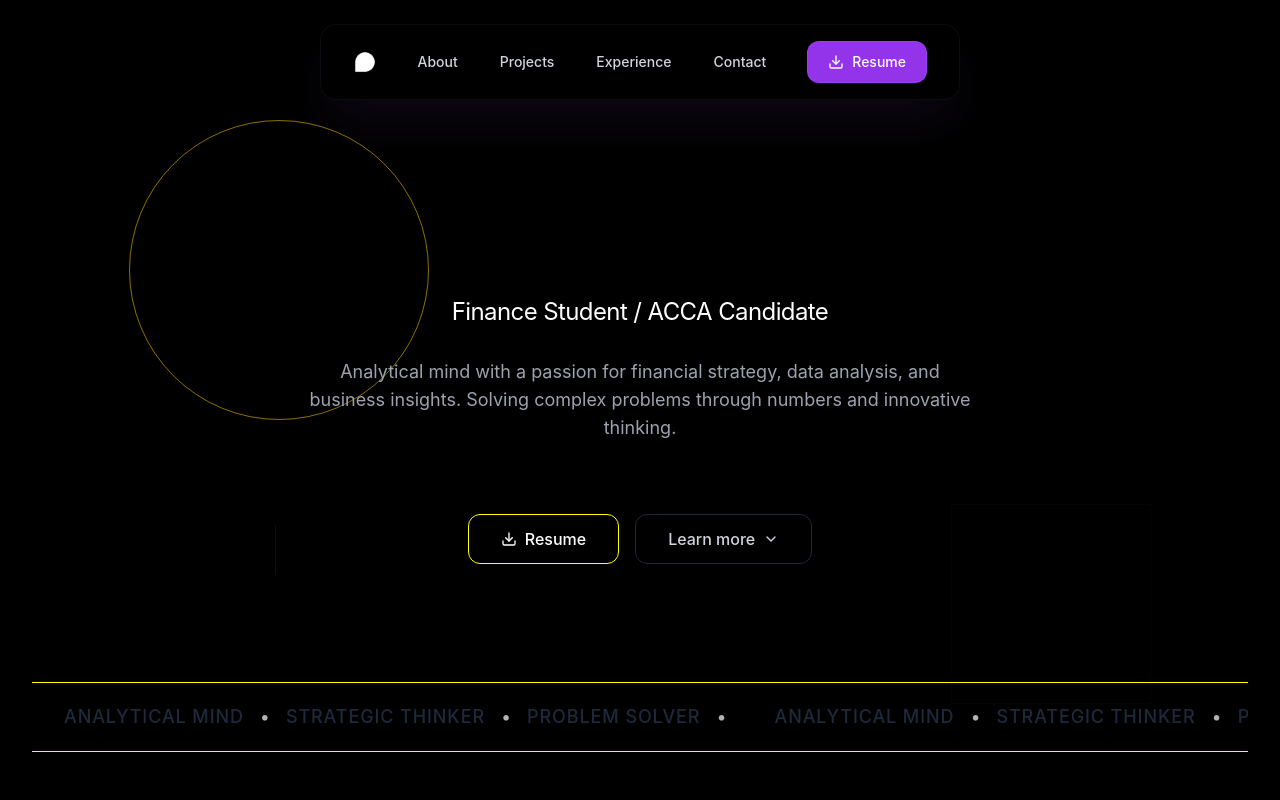
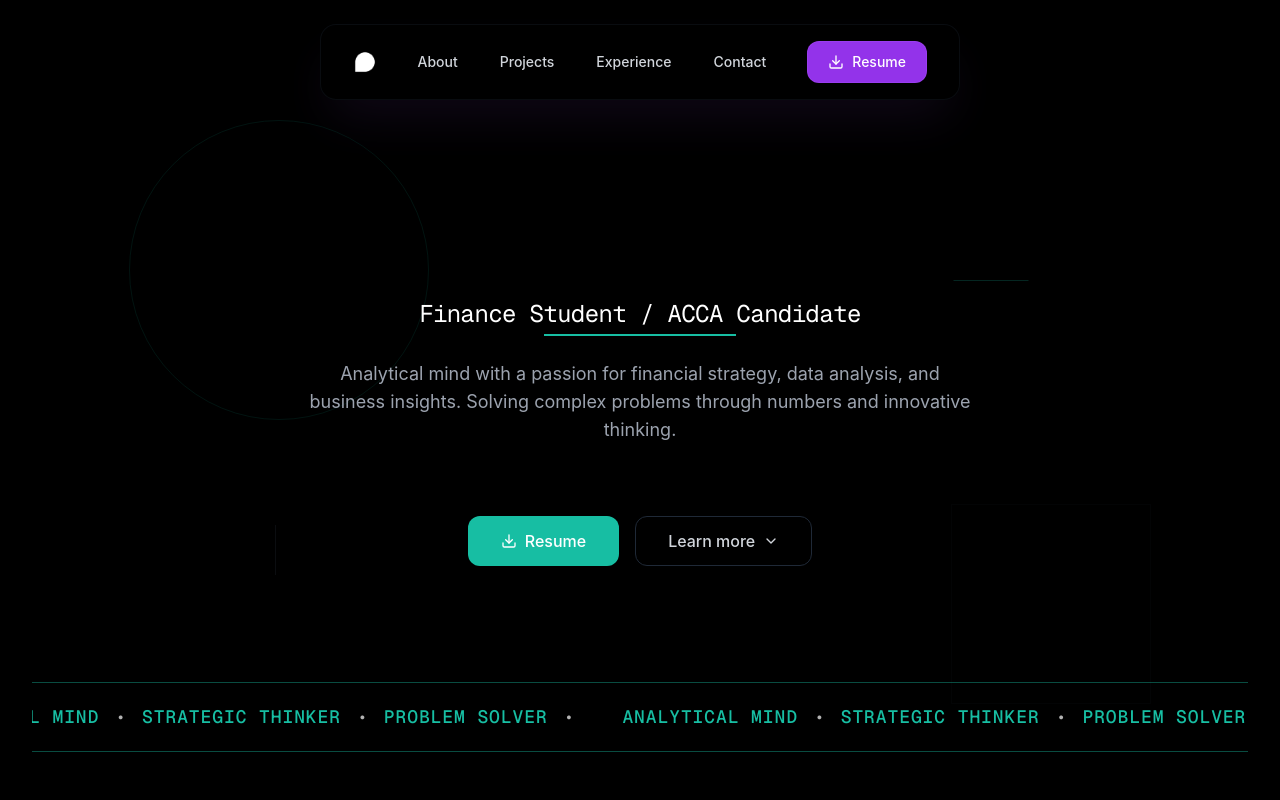
Before and after one commit to aakanksha-singh-hub/devanbansal-portfolio, a React (Vite) app: page / in a window 1280 px wide. Shown: the top 800 px of the page. Built offline with nearby package versions, Linux system fonts and the light colour scheme.

Commit message:
refactor: update Tailwind CSS

```diff
--- a/tailwind.config.ts
+++ b/tailwind.config.ts
@@ -1,4 +1,3 @@
-
 import type { Config } from "tailwindcss";
 
 export default {
@@ -13,195 +12,226 @@ export default {
   theme: {
     container: {
       center: true,
-			padding: '2rem',
+      padding: "2rem",
       screens: {
-				'2xl': '1400px'
-			}
+        "2xl": "1400px",
+      },
     },
     extend: {
       fontFamily: {
-				'playfair': ['Playfair Display', 'serif'],
-				'inter': ['Inter', 'sans-serif'],
+        geist: ["Geist", "Inter", "system-ui", "sans-serif"],
+        "geist-mono": ["Geist Mono", "monospace"],
+        sans: ["Geist", "Inter", "system-ui", "sans-serif"],
+        playfair: ["Playfair Display", "serif"],
+        "playfair-italic": ["Playfair Display", "serif"],
+      },
+      keyframes: {
+        marquee: {
+          "0%": { transform: "translateX(0)" },
+          "100%": { transform: "translateX(-50%)" },
+        },
+      },
+      animation: {
+        marquee: "marquee 40s linear infinite",
       },
       colors: {
-				border: 'hsl(var(--border))',
-				input: 'hsl(var(--input))',
-				ring: 'hsl(var(--ring))',
-				background: 'hsl(var(--background))',
-				foreground: 'hsl(var(--foreground))',
+        border: "hsl(var(--border))",
+        input: "hsl(var(--input))",
+        ring: "hsl(var(--ring))",
+        background: "hsl(var(--background))",
+        foreground: "hsl(var(--foreground))",
         primary: {
-					DEFAULT: 'hsl(var(--primary))',
-					foreground: 'hsl(var(--primary-foreground))'
+          DEFAULT: "hsl(var(--primary))",
+          foreground: "hsl(var(--primary-foreground))",
         },
         secondary: {
-					DEFAULT: 'hsl(var(--secondary))',
-					foreground: 'hsl(var(--secondary-foreground))'
+          DEFAULT: "hsl(var(--secondary))",
+          foreground: "hsl(var(--secondary-foreground))",
+        },
+        teal: {
+          DEFAULT: "#17BEA3",
+          50: "#ECFBF9",
+          100: "#C8F5F0",
+          200: "#91EBE2",
+          300: "#5ADFD2",
+          400: "#29D1C0",
+          500: "#17BEA3",
+          600: "#129986",
+          700: "#0E7568",
+          800: "#09504A",
+          900: "#052A28",
+          950: "#02171A",
         },
         destructive: {
-					DEFAULT: 'hsl(var(--destructive))',
-					foreground: 'hsl(var(--destructive-foreground))'
+          DEFAULT: "hsl(var(--destructive))",
+          foreground: "hsl(var(--destructive-foreground))",
         },
         muted: {
-					DEFAULT: 'hsl(var(--muted))',
-					foreground: 'hsl(var(--muted-foreground))'
+          DEFAULT: "hsl(var(--muted))",
+          foreground: "hsl(var(--muted-foreground))",
         },
         accent: {
-					DEFAULT: 'hsl(var(--accent))',
-					foreground: 'hsl(var(--accent-foreground))'
+          DEFAULT: "hsl(var(--accent))",
+          foreground: "hsl(var(--accent-foreground))",
         },
         popover: {
-					DEFAULT: 'hsl(var(--popover))',
-					foreground: 'hsl(var(--popover-foreground))'
+          DEFAULT: "hsl(var(--popover))",
+          foreground: "hsl(var(--popover-foreground))",
         },
         card: {
-					DEFAULT: 'hsl(var(--card))',
-					foreground: 'hsl(var(--card-foreground))'
+          DEFAULT: "hsl(var(--card))",
+          foreground: "hsl(var(--card-foreground))",
         },
         sidebar: {
-					DEFAULT: 'hsl(var(--sidebar-background))',
-					foreground: 'hsl(var(--sidebar-foreground))',
-					primary: 'hsl(var(--sidebar-primary))',
-					'primary-foreground': 'hsl(var(--sidebar-primary-foreground))',
-					accent: 'hsl(var(--sidebar-accent))',
-					'accent-foreground': 'hsl(var(--sidebar-accent-foreground))',
-					border: 'hsl(var(--sidebar-border))',
-					ring: 'hsl(var(--sidebar-ring))'
+          DEFAULT: "hsl(var(--sidebar-background))",
+          foreground: "hsl(var(--sidebar-foreground))",
+          primary: "hsl(var(--sidebar-primary))",
+          "primary-foreground": "hsl(var(--sidebar-primary-foreground))",
+          accent: "hsl(var(--sidebar-accent))",
+          "accent-foreground": "hsl(var(--sidebar-accent-foreground))",
+          border: "hsl(var(--sidebar-border))",
+          ring: "hsl(var(--sidebar-ring))",
         },
         orange: {
-					50: '#fff7ed',
-					100: '#ffedd5',
-					200: '#fed7aa',
-					300: '#fdba74',
-					400: '#fb923c',
-					500: '#F7931E',
-					600: '#ea580c',
-					700: '#c2410c',
-					800: '#9a3412',
-					900: '#7c2d12',
-					950: '#431407',
+          50: "#fff7ed",
+          100: "#ffedd5",
+          200: "#fed7aa",
+          300: "#fdba74",
+          400: "#fb923c",
+          500: "#F7931E",
+          600: "#ea580c",
+          700: "#c2410c",
+          800: "#9a3412",
+          900: "#7c2d12",
+          950: "#431407",
         },
         blue: {
-					50: '#eff6ff',
-					100: '#dbeafe',
-					200: '#bfdbfe',
-					300: '#93c5fd',
-					400: '#60a5fa',
-					500: '#3B82F6',
-					600: '#2563eb',
-					700: '#1d4ed8',
-					800: '#1e40af',
-					900: '#1e3a8a',
-					950: '#172554',
+          50: "#eff6ff",
+          100: "#dbeafe",
+          200: "#bfdbfe",
+          300: "#93c5fd",
+          400: "#60a5fa",
+          500: "#3B82F6",
+          600: "#2563eb",
+          700: "#1d4ed8",
+          800: "#1e40af",
+          900: "#1e3a8a",
+          950: "#172554",
         },
         slate: {
-					50: '#f8fafc',
-					100: '#f1f5f9',
-					200: '#e2e8f0',
-					300: '#cbd5e1',
-					400: '#94a3b8',
-					500: '#64748b',
-					600: '#475569',
-					700: '#334155',
-					800: '#1e293b',
-					900: '#0f172a',
-					950: '#020617',
+          50: "#f8fafc",
+          100: "#f1f5f9",
+          200: "#e2e8f0",
+          300: "#cbd5e1",
+          400: "#94a3b8",
+          500: "#64748b",
+          600: "#475569",
+          700: "#334155",
+          800: "#1e293b",
+          900: "#0f172a",
+          950: "#020617",
         },
         gray: {
-					50: '#f9fafb',
-					100: '#f3f4f6',
-					200: '#e5e7eb',
-					300: '#d1d5db',
-					400: '#9ca3af',
-					500: '#6b7280',
-					600: '#4b5563',
-					700: '#374151',
-					800: '#1f2937',
-					900: '#111827',
-					950: '#030712',
-				}
+          50: "#f9fafb",
+          100: "#f3f4f6",
+          200: "#e5e7eb",
+          300: "#d1d5db",
+          400: "#9ca3af",
+          500: "#6b7280",
+          600: "#4b5563",
+          700: "#374151",
+          800: "#1f2937",
+          900: "#111827",
+          950: "#030712",
+        },
       },
       borderRadius: {
-				lg: 'var(--radius)',
-				md: 'calc(var(--radius) - 2px)',
-				sm: 'calc(var(--radius) - 4px)'
+        lg: "var(--radius)",
+        md: "calc(var(--radius) - 2px)",
+        sm: "calc(var(--radius) - 4px)",
       },
       keyframes: {
-				'accordion-down': {
+        "accordion-down": {
           from: {
-						height: '0'
+            height: "0",
           },
           to: {
-						height: 'var(--radix-accordion-content-height)'
-					}
+            height: "var(--radix-accordion-content-height)",
           },
-				'accordion-up': {
+        },
+        "accordion-up": {
           from: {
-						height: 'var(--radix-accordion-content-height)'
+            height: "var(--radix-accordion-content-height)",
           },
           to: {
-						height: '0'
-					}
+            height: "0",
           },
-				'fade-in': {
-					'0%': {
-						opacity: '0',
-						transform: 'translateY(20px)'
         },
-					'100%': {
-						opacity: '1',
-						transform: 'translateY(0)'
-					}
+        "fade-in": {
+          "0%": {
+            opacity: "0",
+            transform: "translateY(20px)",
           },
-				'fade-in-up': {
-					'0%': {
-						opacity: '0',
-						transform: 'translateY(30px)'
+          "100%": {
+            opacity: "1",
+            transform: "translateY(0)",
           },
-					'100%': {
-						opacity: '1',
-						transform: 'translateY(0)'
-					}
         },
-				'glow': {
-					'0%, 100%': {
-						boxShadow: '0 0 20px rgba(247, 147, 30, 0.3)'
+        "fade-in-up": {
+          "0%": {
+            opacity: "0",
+            transform: "translateY(30px)",
           },
-					'50%': {
-						boxShadow: '0 0 30px rgba(247, 147, 30, 0.5)'
-					}
+          "100%": {
+            opacity: "1",
+            transform: "translateY(0)",
           },
-				'float': {
-					'0%, 100%': {
-						transform: 'translateY(0px) scale(1)',
-						opacity: '0.6'
         },
-					'50%': {
-						transform: 'translateY(-20px) scale(1.1)',
-						opacity: '0.8'
-					}
+        glow: {
+          "0%, 100%": {
+            boxShadow: "0 0 20px rgba(247, 147, 30, 0.3)",
           },
-				'blob': {
-					'0%, 100%': {
-						transform: 'translate(0px, 0px) scale(1)',
+          "50%": {
+            boxShadow: "0 0 30px rgba(247, 147, 30, 0.5)",
           },
-					'33%': {
-						transform: 'translate(30px, -50px) scale(1.1)',
         },
-					'66%': {
-						transform: 'translate(-20px, 20px) scale(0.9)',
-					}
-				}
+        float: {
+          "0%, 100%": {
+            transform: "translateY(0px) scale(1)",
+            opacity: "0.6",
+          },
+          "50%": {
+            transform: "translateY(-20px) scale(1.1)",
+            opacity: "0.8",
+          },
+        },
+        blob: {
+          "0%, 100%": {
+            transform: "translate(0px, 0px) scale(1)",
+          },
+          "33%": {
+            transform: "translate(30px, -50px) scale(1.1)",
+          },
+          "66%": {
+            transform: "translate(-20px, 20px) scale(0.9)",
+          },
+        },
+        marquee: {
+          "0%": { transform: "translateX(0)" },
+          "100%": { transform: "translateX(-50%)" },
+        },
       },
       animation: {
-				'accordion-down': 'accordion-down 0.2s ease-out',
-				'accordion-up': 'accordion-up 0.2s ease-out',
-				'fade-in': 'fade-in 0.6s ease-out',
-				'fade-in-up': 'fade-in-up 0.8s ease-out',
-				'glow': 'glow 2s ease-in-out infinite',
-				'float': 'float 6s ease-in-out infinite',
-				'blob': 'blob 7s ease-in-out infinite',
-			}
-		}
+        "accordion-down": "accordion-down 0.2s ease-out",
+        "accordion-up": "accordion-up 0.2s ease-out",
+        "fade-in": "fade-in 0.6s ease-out",
+        "fade-in-up": "fade-in-up 0.8s ease-out",
+        glow: "glow 2s ease-in-out infinite",
+        float: "float 6s ease-in-out infinite",
+        blob: "blob 7s ease-in-out infinite",
+        marquee: "marquee 30s linear infinite",
+      },
+    },
   },
   plugins: [require("tailwindcss-animate")],
 } satisfies Config;
```
Lines whose indentation alone changed are shown as unchanged.
